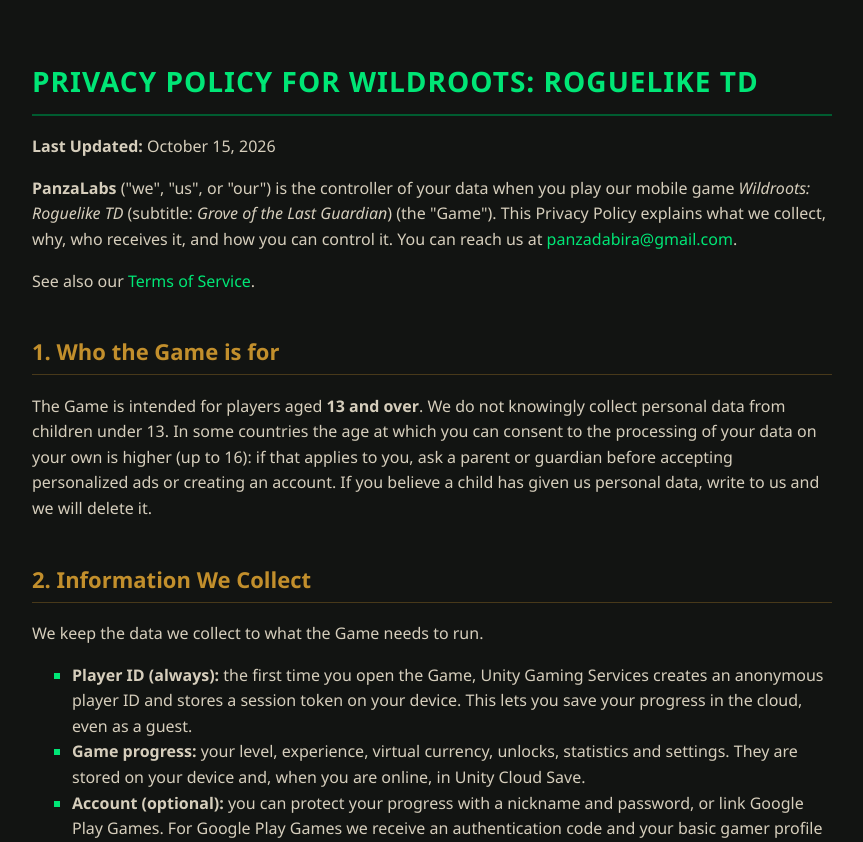
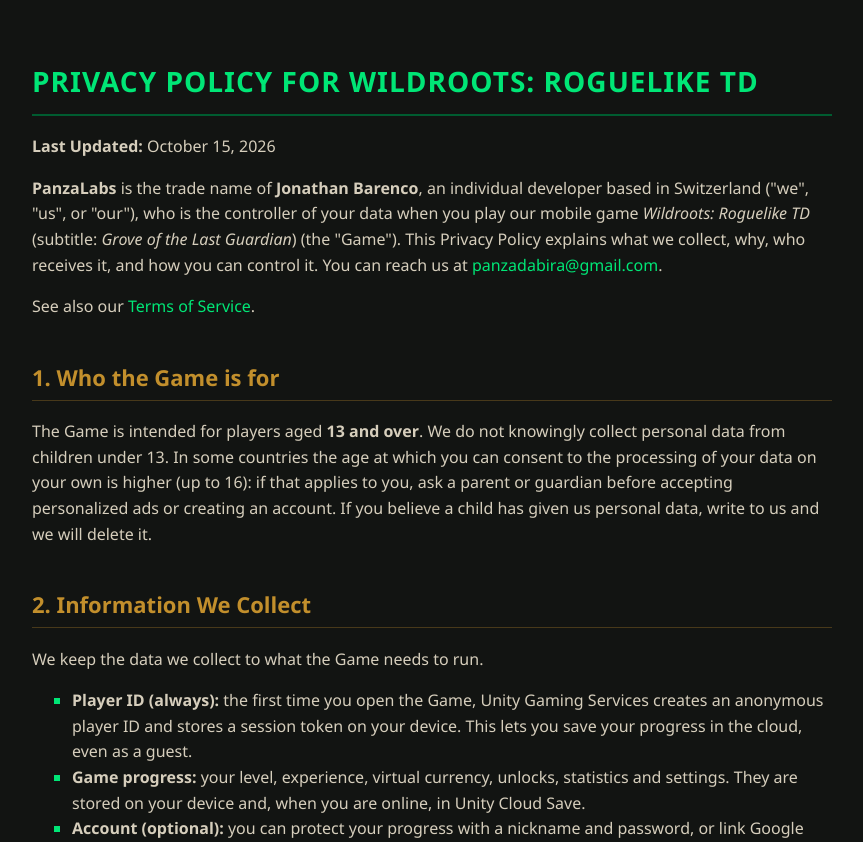
Before and after one commit to Panzadabira/Wildroots_website, a plain HTML site: page privacy.html in a window 1280 px wide. Shown: the top 842 px of the page, without its empty margins (208-1071 px from the left). Drawn offline with Linux system fonts and the light colour scheme.

Commit message:
Privacy e Termini: titolare identificato (PanzaLabs, nome commerciale di Jonathan Barenco, Svizzera)
Co-Authored-By: Claude Sonnet 5.5 <noreply@anthropic.com>

```diff
--- a/privacy.html
+++ b/privacy.html
@@ -19,7 +19,7 @@
 
     <h1>Privacy Policy for Wildroots: Roguelike TD</h1>
     <p><strong>Last Updated:</strong> October 15, 2026</p>
-    <p><strong>PanzaLabs</strong> ("we", "us", or "our") is the controller of your data when you play our mobile game <em>Wildroots: Roguelike TD</em> (subtitle: <em>Grove of the Last Guardian</em>) (the "Game"). This Privacy Policy explains what we collect, why, who receives it, and how you can control it. You can reach us at <a href="mailto:panzadabira@gmail.com">panzadabira@gmail.com</a>.</p>
+    <p><strong>PanzaLabs</strong> is the trade name of <strong>Jonathan Barenco</strong>, an individual developer based in Switzerland ("we", "us", or "our"), who is the controller of your data when you play our mobile game <em>Wildroots: Roguelike TD</em> (subtitle: <em>Grove of the Last Guardian</em>) (the "Game"). This Privacy Policy explains what we collect, why, who receives it, and how you can control it. You can reach us at <a href="mailto:panzadabira@gmail.com">panzadabira@gmail.com</a>.</p>
     <p>See also our <a href="terms.html">Terms of Service</a>.</p>
 
     <h2>1. Who the Game is for</h2>
@@ -87,7 +87,7 @@
 
     <h2>11. Contact Us</h2>
     <p>If you have any questions or want to exercise your rights, please contact us at:<br>
-    <strong>PanzaLabs</strong><br>
+    <strong>PanzaLabs</strong> (trade name of Jonathan Barenco), Switzerland<br>
     <strong>Email:</strong> <a href="mailto:panzadabira@gmail.com">panzadabira@gmail.com</a><br>
     Our contact details are also shown on the Google Play listing of the Game.</p>
 
```
Also changed, not shown: terms.html (+2 -2 lines).
